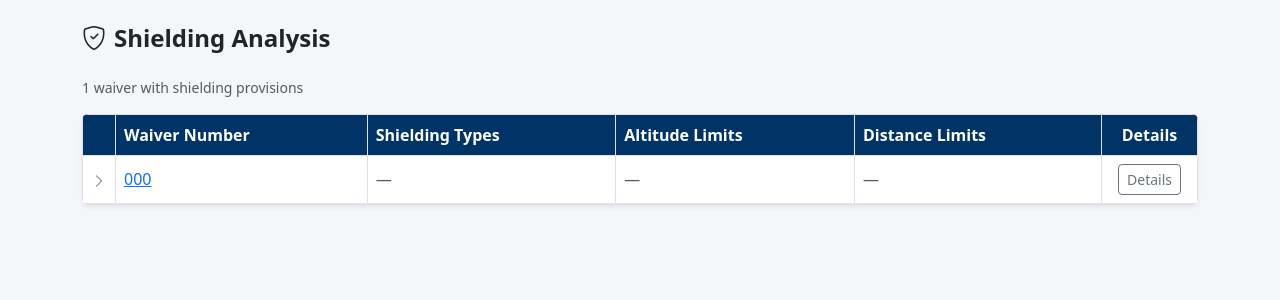
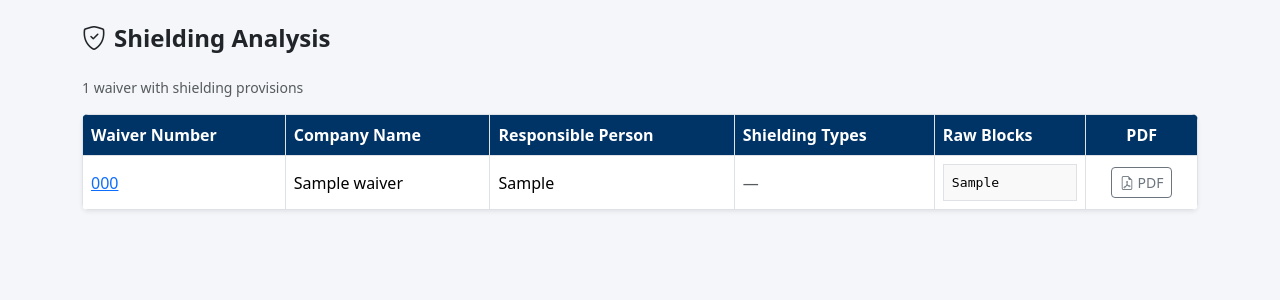
Before and after one commit to tundraking/claudeFun, a Flask app: page /shielding in a window 1280 px wide. Shown: the part 56-356 px from the top of the page. Run offline with Flask 3, Linux system fonts and the light colour scheme; tables that the repository leaves empty hold one stand-in row (values such as "Sample post").

Commit message:
Update Shielding page to join waivers table and show new columns
- Join shielding_analysis with waivers on waiver_number to pull
  company_name, responsible_person, and pdf path
- Show six columns: Waiver Number, Company Name, Responsible Person,
  Shielding Types, Raw Blocks, PDF link
- Parse shielding_types directly from the shielding_analysis column
  (JSON list) instead of from structured_data
- Sort by waiver_number descending
- Simplify template: remove collapsed detail panel and unused columns

https://claude.ai/code/session_011ZntGBGF8udDzdwxsYQsNY

```diff
--- a/faa-waiver-app/app.py
+++ b/faa-waiver-app/app.py
@@ -347,42 +347,33 @@ def waivers_meta():
 def shielding():
     import json as _json
     records = (
-        g.db.query(ShieldingAnalysis)
-        .order_by(ShieldingAnalysis.waiver_number)
+        g.db.query(ShieldingAnalysis, Waiver)
+        .join(Waiver, ShieldingAnalysis.waiver_number == Waiver.waiver_number)
+        .order_by(ShieldingAnalysis.waiver_number.desc())
         .all()
     )
     rows = []
-    for rec in records:
-        parsed = None
-        if rec.structured_data:
+    for rec, waiver in records:
+        shielding_types = []
+        if rec.shielding_types:
             try:
-                parsed = _json.loads(rec.structured_data)
+                shielding_types = _json.loads(rec.shielding_types)
             except (ValueError, TypeError):
-                parsed = None
+                shielding_types = []
 
-        shielding_types = []
-        altitude_limits = []
-        distance_limits = []
-        if parsed and isinstance(parsed, dict):
-            shielding_types = parsed.get("shielding_types") or []
-            for prov in (parsed.get("provisions") or []):
-                if not isinstance(prov, dict):
-                    continue
-                alt = prov.get("altitude_limits")
-                dist = prov.get("distance_limits")
-                if alt:
-                    altitude_limits.append(alt)
-                if dist:
-                    distance_limits.append(dist)
+        pdf_link = None
+        if waiver.pdf_local_path:
+            pdf_link = "/pdf/" + os.path.basename(waiver.pdf_local_path)
+        elif waiver.pdf_url:
+            pdf_link = waiver.pdf_url
 
         rows.append({
             "waiver_number": rec.waiver_number,
+            "company_name": waiver.company_name or "—",
+            "responsible_person": waiver.responsible_person or "—",
             "shielding_types": shielding_types,
-            "altitude_limits": altitude_limits,
-            "distance_limits": distance_limits,
             "raw_blocks": rec.raw_blocks or "",
-            "structured_json": _json.dumps(parsed, indent=2) if parsed else (rec.structured_data or ""),
-            "ollama_processed": rec.ollama_processed,
+            "pdf_link": pdf_link,
         })
     return render_template("shielding.html", rows=rows)
 
--- a/faa-waiver-app/templates/shielding.html
+++ b/faa-waiver-app/templates/shielding.html
@@ -4,21 +4,14 @@
 
 {% block content %}
 <style>
-  .chevron-toggle .bi-chevron-right {
-    display: inline-block;
-    transition: transform .2s ease;
-  }
-  .chevron-toggle .bi-chevron-right.chevron-expanded {
-    transform: rotate(90deg);
-  }
-  .detail-block {
+  .raw-block {
     white-space: pre-wrap;
     font-family: monospace;
     font-size: 0.82em;
     background: #f9f9f9;
     border: 1px solid #dee2e6;
-    padding: 12px;
-    max-height: 400px;
+    padding: 8px;
+    max-height: 200px;
     overflow-y: auto;
   }
 </style>
@@ -39,32 +32,24 @@
     <table class="table table-bordered table-hover align-middle mb-0 bg-white" id="shielding-table">
       <thead>
         <tr>
-          <th style="width:2rem;"></th>
           <th>Waiver Number</th>
+          <th>Company Name</th>
+          <th>Responsible Person</th>
           <th>Shielding Types</th>
-          <th>Altitude Limits</th>
-          <th>Distance Limits</th>
-          <th style="width:6rem;" class="text-center">Details</th>
+          <th>Raw Blocks</th>
+          <th class="text-center">PDF</th>
         </tr>
       </thead>
       <tbody>
         {% for row in rows %}
-          {% set loop_id = loop.index %}
           <tr>
-            <td class="text-center">
-              <button class="btn btn-sm btn-link p-0 text-secondary chevron-toggle"
-                      data-bs-toggle="collapse"
-                      data-bs-target="#detail-{{ loop_id }}"
-                      aria-expanded="false"
-                      aria-controls="detail-{{ loop_id }}">
-                <i class="bi bi-chevron-right"></i>
-              </button>
-            </td>
             <td class="text-nowrap">
               <a href="/waiver/{{ row.waiver_number | clean_waiver_number }}">
                 {{ (row.waiver_number or '—') | clean_waiver_number }}
               </a>
             </td>
+            <td>{{ row.company_name }}</td>
+            <td class="text-nowrap">{{ row.responsible_person | clean_person }}</td>
             <td>
               {% if row.shielding_types %}
                 {% for t in row.shielding_types %}
@@ -75,49 +60,20 @@
               {% endif %}
             </td>
             <td>
-              {% if row.altitude_limits %}
-                {% for a in row.altitude_limits %}
-                  <div class="small{% if not loop.last %} mb-1{% endif %}">{{ a }}</div>
-                {% endfor %}
-              {% else %}
-                <span class="text-muted">—</span>
-              {% endif %}
-            </td>
-            <td>
-              {% if row.distance_limits %}
-                {% for d in row.distance_limits %}
-                  <div class="small{% if not loop.last %} mb-1{% endif %}">{{ d }}</div>
-                {% endfor %}
+              {% if row.raw_blocks %}
+                <div class="raw-block">{{ row.raw_blocks }}</div>
               {% else %}
                 <span class="text-muted">—</span>
               {% endif %}
             </td>
             <td class="text-center">
-              <button class="btn btn-sm btn-outline-secondary chevron-toggle"
-                      data-bs-toggle="collapse"
-                      data-bs-target="#detail-{{ loop_id }}"
-                      aria-expanded="false"
-                      aria-controls="detail-{{ loop_id }}">
-                Details
-              </button>
-            </td>
-          </tr>
-          <tr class="collapse-row">
-            <td colspan="6" class="p-0 border-0">
-              <div class="collapse" id="detail-{{ loop_id }}">
-                <div class="px-4 py-3 bg-light border-bottom">
-                  <div class="row g-3">
-                    <div class="col-md-6">
-                      <p class="fw-semibold small text-uppercase text-muted mb-1">Raw Blocks</p>
-                      <div class="detail-block">{{ row.raw_blocks or '(none)' }}</div>
-                    </div>
-                    <div class="col-md-6">
-                      <p class="fw-semibold small text-uppercase text-muted mb-1">Structured JSON</p>
-                      <div class="detail-block">{{ row.structured_json or '(none)' }}</div>
-                    </div>
-                  </div>
-                </div>
-              </div>
+              {% if row.pdf_link %}
+                <a href="{{ row.pdf_link }}" target="_blank" class="btn btn-sm btn-outline-secondary">
+                  <i class="bi bi-file-earmark-pdf"></i> PDF
+                </a>
+              {% else %}
+                <span class="text-muted">—</span>
+              {% endif %}
             </td>
           </tr>
         {% endfor %}
@@ -127,22 +83,3 @@
 
 {% endif %}
 {% endblock %}
-
-{% block scripts %}
-<script>
-(function () {
-  document.querySelectorAll('.collapse[id^="detail-"]').forEach(function (collapseEl) {
-    collapseEl.addEventListener('show.bs.collapse', function () {
-      document.querySelectorAll('[data-bs-target="#' + this.id + '"]').forEach(function (btn) {
-        btn.querySelector('.bi-chevron-right')?.classList.add('chevron-expanded');
-      });
-    });
-    collapseEl.addEventListener('hide.bs.collapse', function () {
-      document.querySelectorAll('[data-bs-target="#' + this.id + '"]').forEach(function (btn) {
-        btn.querySelector('.bi-chevron-right')?.classList.remove('chevron-expanded');
-      });
-    });
-  });
-})();
-</script>
-{% endblock %}
```
